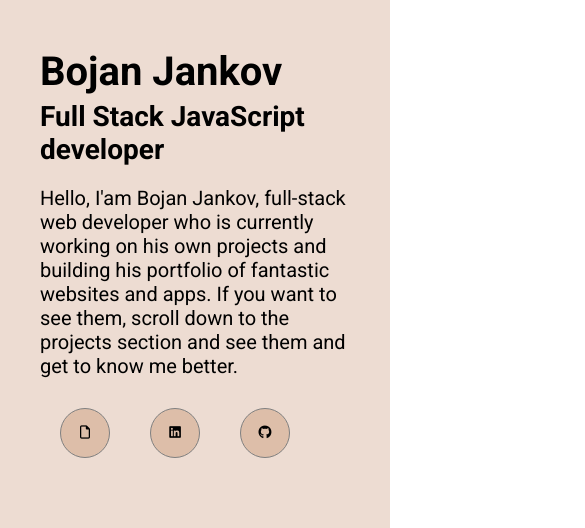
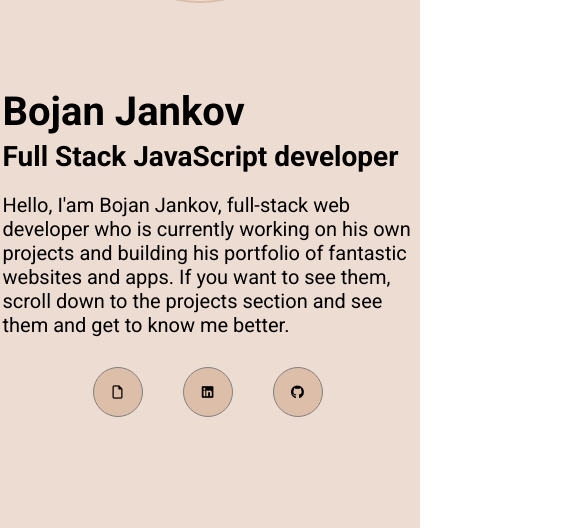
Before and after one commit to BojanJankov/bojans-portfolio, a React (Vite) app: page / in a window 390 px wide. Shown: the part 457-985 px from the top of the page, 585 px wide, since content can reach past the window. Built offline with nearby package versions, Linux system fonts and the light colour scheme.

Commit message:
fixed responsiv

```diff
--- a/src/App.css
+++ b/src/App.css
@@ -19,6 +19,7 @@
 @media only screen and (max-width: 440px) {
   .App {
     padding: 0;
+    width: 440px;
   }
 
   #main {
@@ -30,3 +31,33 @@
     align-items: center;
   }
 }
+
+@media only screen and (max-width: 420px) {
+  .App {
+    padding: 0;
+    width: 420px;
+  }
+  #main {
+    min-height: 100vh;
+    width: 420px;
+    width: 100%;
+    display: flex;
+    flex-direction: column;
+    align-items: center;
+  }
+}
+
+@media only screen and (max-width: 380px) {
+  .App {
+    padding: 0;
+    width: 380px;
+  }
+  #main {
+    min-height: 100vh;
+    width: 380px;
+    width: 100%;
+    display: flex;
+    flex-direction: column;
+    align-items: center;
+  }
+}
--- a/src/Components/AboutMe/AboutMe.css
+++ b/src/Components/AboutMe/AboutMe.css
@@ -28,7 +28,7 @@
     flex-direction: column;
     align-items: center;
     justify-content: center;
-    padding: 120px 300px 120px 290px;
+    padding: 120px 0px;
   }
 
   .about-me-text-div {
--- a/src/Components/Contact/Contact.css
+++ b/src/Components/Contact/Contact.css
@@ -56,3 +56,15 @@
   transform: translate(0.1rem, -0.1rem);
   background-color: #cb997e;
 }
+
+@media only screen and (max-width: 440px) {
+  #Contact {
+    padding: 25px 0px 150px 0px;
+  }
+}
+
+@media only screen and (max-width: 420px) {
+  #Contact {
+    padding: 25px 0px 150px 0px;
+  }
+}
--- a/src/Components/HomeSection/HomeSection.css
+++ b/src/Components/HomeSection/HomeSection.css
@@ -75,13 +75,14 @@
     padding: 300px 0px 140px 0px;
     grid-template-columns: 1fr 1fr;
     height: 500px;
+    width: 440px;
   }
 
   .home-section-text-div {
     display: flex;
     flex-direction: column;
     justify-content: center;
-    padding: 0px 100px 20px 110px;
+    padding: 0px 0px 20px 10px;
   }
   .home-section-text-links {
     display: flex;
@@ -91,3 +92,30 @@
     gap: 40px;
   }
 }
+
+@media only screen and (max-width: 420px) {
+  .HomeSection {
+    display: flex;
+    flex-direction: column-reverse;
+    align-items: center;
+    justify-content: center;
+    padding: 300px 0px 140px 0px;
+    grid-template-columns: 1fr 1fr;
+    height: 500px;
+    width: 420px;
+  }
+
+  .home-section-text-div {
+    display: flex;
+    flex-direction: column;
+    justify-content: center;
+    padding: 0px 0px 20px 5px;
+    width: 420px;
+  }
+  .home-section-text-links {
+    display: flex;
+    padding: 10px 30px 0 20px;
+    justify-content: center;
+    gap: 40px;
+  }
+}
--- a/src/Components/Projcets/Projcets.css
+++ b/src/Components/Projcets/Projcets.css
@@ -84,4 +84,7 @@
   .projects-heading-container {
     height: 90px;
   }
+  .projects-div-container {
+    padding: 100px 0px;
+  }
 }
--- a/src/Components/Skills/Skills.css
+++ b/src/Components/Skills/Skills.css
@@ -39,11 +39,16 @@
 }
 
 @media only screen and (max-width: 440px) {
+  #Skills {
+    padding: 150px 0px 250px 0px;
+  }
+
   .skills-div-container {
     display: flex;
     justify-content: space-between;
     flex-wrap: wrap;
     width: 350px;
     gap: 20px;
+    padding: 0;
   }
 }
--- a/src/Layout/Header/Header.css
+++ b/src/Layout/Header/Header.css
@@ -22,7 +22,7 @@
 
 @media only screen and (max-width: 420px) {
   .Header {
-    width: 440px;
+    width: 420px;
     display: flex;
     justify-content: center;
     align-items: center;
```
